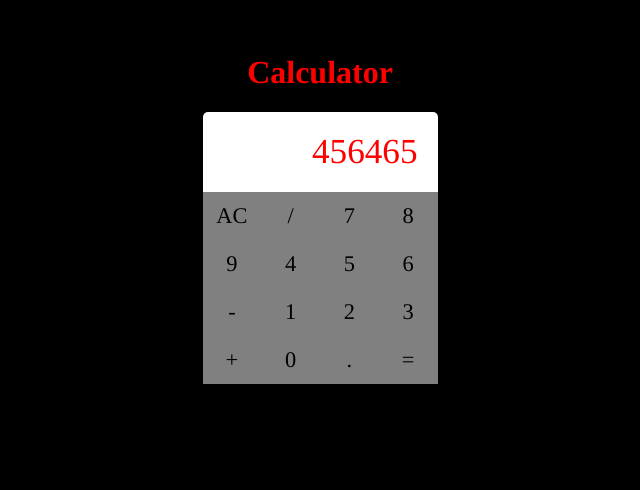
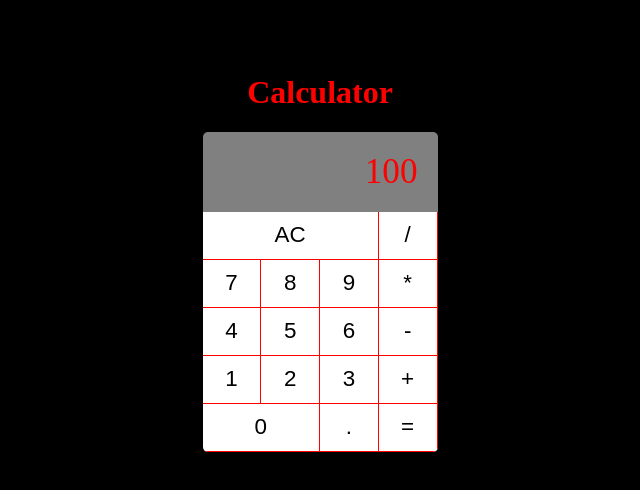
Before and after one commit to Mcalisto/react-calculator, a React (Create React App) app: page / in a window 1280 px wide. Shown: the part 156-646 px from the top of the page, without its empty margins (320-960 px from the left). Built offline with nearby package versions, Linux system fonts and the light colour scheme.

Commit message:
Calculator display. Buttons and smalls functions onClick.

```diff
--- a/src/button.css
+++ b/src/button.css
@@ -1,13 +1,30 @@
 :root{
-  --bg-button: grey;
-  --border-button:solid 1px green;
+  --bg-button: white;
+  --border-button: solid 1px red;
 }
 
 .button{
   font-size: 1.4em;
   background-color: var(--bg-button);
   border: none;
-  border-right: var(--bg-button);
-  border-bottom: var(--bg-button);
+  border-right: var(--border-button);
+  border-bottom: var(--border-button);
   outline: none;
 }
+
+.button.active{
+  background-color: #ccc;
+}
+
+.button.double{
+  grid-column: span 2;
+}
+
+.button.triple{
+  grid-column: span 3;
+}
+
+.button.operation{
+  background-color: red;
+  background-color: #FFF;
+}
--- a/src/button.jsx
+++ b/src/button.jsx
@@ -1,5 +1,15 @@
 import React from 'react'
 import './button.css'
 
-export default props =>
-    <button className='button'>{props.label}</button>
+export default props => {
+    let classes = 'button '
+    classes += props.operation ? 'operation' : ''
+    classes += props.double ? 'double' : ''
+    classes += props.triple ? 'triple' : ''
+
+    return(
+      <button onClick={e => props.click(props.label)} className={classes}>
+        {props.label}
+      </button>
+    )
+}
--- a/src/calculator.css
+++ b/src/calculator.css
@@ -4,7 +4,6 @@
   border-radius: 5px;
   overflow: hidden;
 
-
   display: grid;
   grid-template-columns: repeat(4,25%);
   grid-template-rows: 1fr 48px 48px 48px 48px 48px
--- a/src/calculator.jsx
+++ b/src/calculator.jsx
@@ -5,28 +5,53 @@
 
 
 export default class Calculator extends Component {
+
+  constructor(props){
+    super(props)
+
+    this.clearMemory = this.clearMemory.bind(this)
+    this.setOperation = this.setOperation.bind(this)
+    this.addDigit = this.addDigit.bind(this)
+  }
+
+  clearMemory(){
+    console.log('limpar')
+  }
+
+  setOperation(operation){
+  console.log(operation)
+  }
+
+  addDigit(n){
+    console.log(n)
+  }
+
   render() {
+  const addDigit = n => this.addDigit(n)
+  const setOperation  = op => this.setOperation(op)
+
     return(
       <div className="calculator">
 
-      <Display value="456465"/>
+      <Display value={100}/>
 
-        <Button label='AC'/>
-        <Button label='/'/>
-        <Button label='7'/>
-        <Button label='8'/>
-        <Button label='9'/>
-        <Button label='4'/>
-        <Button label='5'/>
-        <Button label='6'/>
-        <Button label='-'/>
-        <Button label='1'/>
-        <Button label='2'/>
-        <Button label='3'/>
-        <Button label='+'/>
-        <Button label='0'/>
-        <Button label='.'/>
-        <Button label='='/>
+        <Button label='AC' click={this.clearMemory} triple/>
+        <Button label='/' click={this.setOperation} operation/>
+        <Button label='7' click={this.addDigit}/>
+        <Button label='8' click={this.addDigit}/>
+        <Button label='9' click={this.addDigit}/>
+        <Button label='*' click={this.setOperation} operation/>
+        <Button label='4' click={this.addDigit}/>
+        <Button label='5' click={this.addDigit}/>
+        <Button label='6' click={this.addDigit}/>
+        <Button label='-' click={this.setOperation} operation/>
+        <Button label='1' click={this.addDigit}/>
+        <Button label='2' click={this.addDigit}/>
+        <Button label='3' click={this.addDigit}/>
+        <Button label='+' click={this.setOperation} operation/>
+        <Button label='0' click={this.addDigit} double/>
+        <Button label='.' click={this.setOperation} operation/>
+        <Button label='=' click={this.setOperation} operation/>
 
 
       </div>
--- a/src/display.css
+++ b/src/display.css
@@ -1,6 +1,6 @@
 .display{
   grid-column: span 4;
-  background-color: white;
+  background-color: grey;
 
   display: flex;
   justify-content: flex-end;
--- a/src/index.css
+++ b/src/index.css
@@ -12,14 +12,9 @@
     monospace;
 } */
 
-
-* {
-  font-family: times, monospace;
-}
-
 body{
   display: flex;
-  height: 95vh;
+  height: 100vh;
   justify-content: center;
   align-items: center;
   text-align: center;
```
